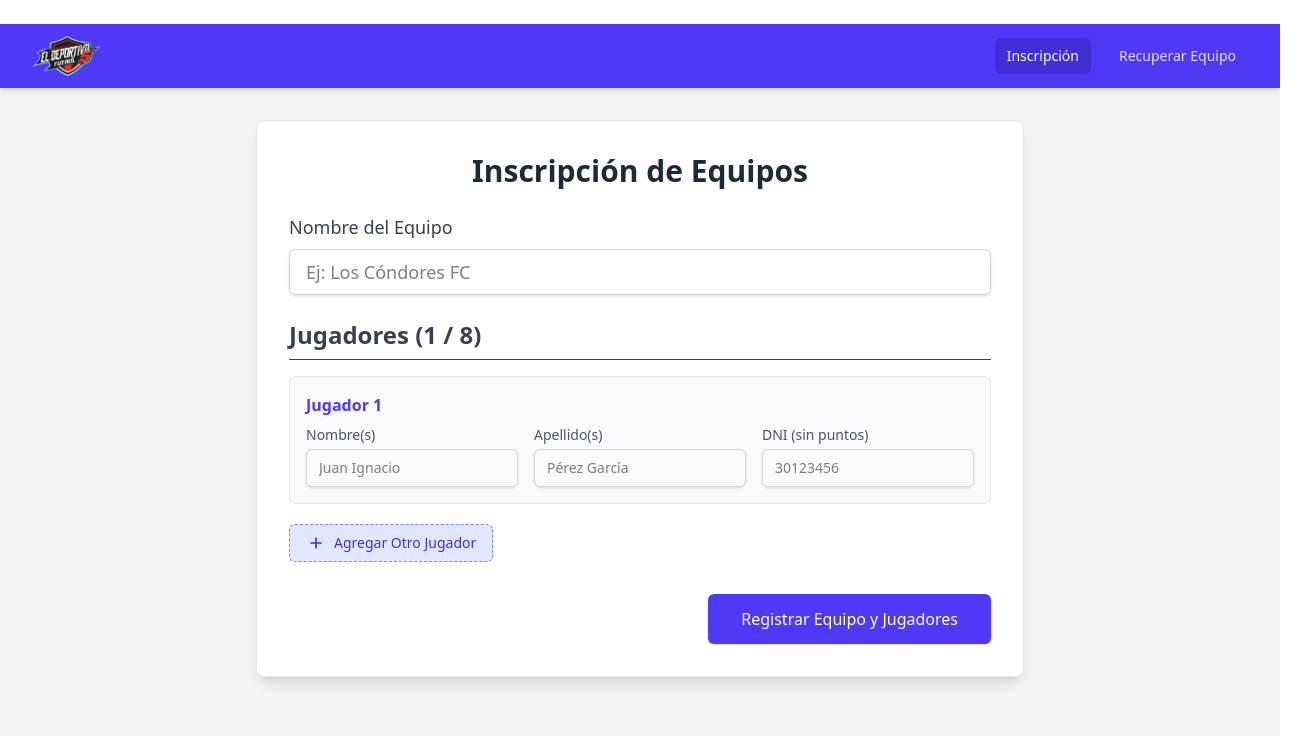
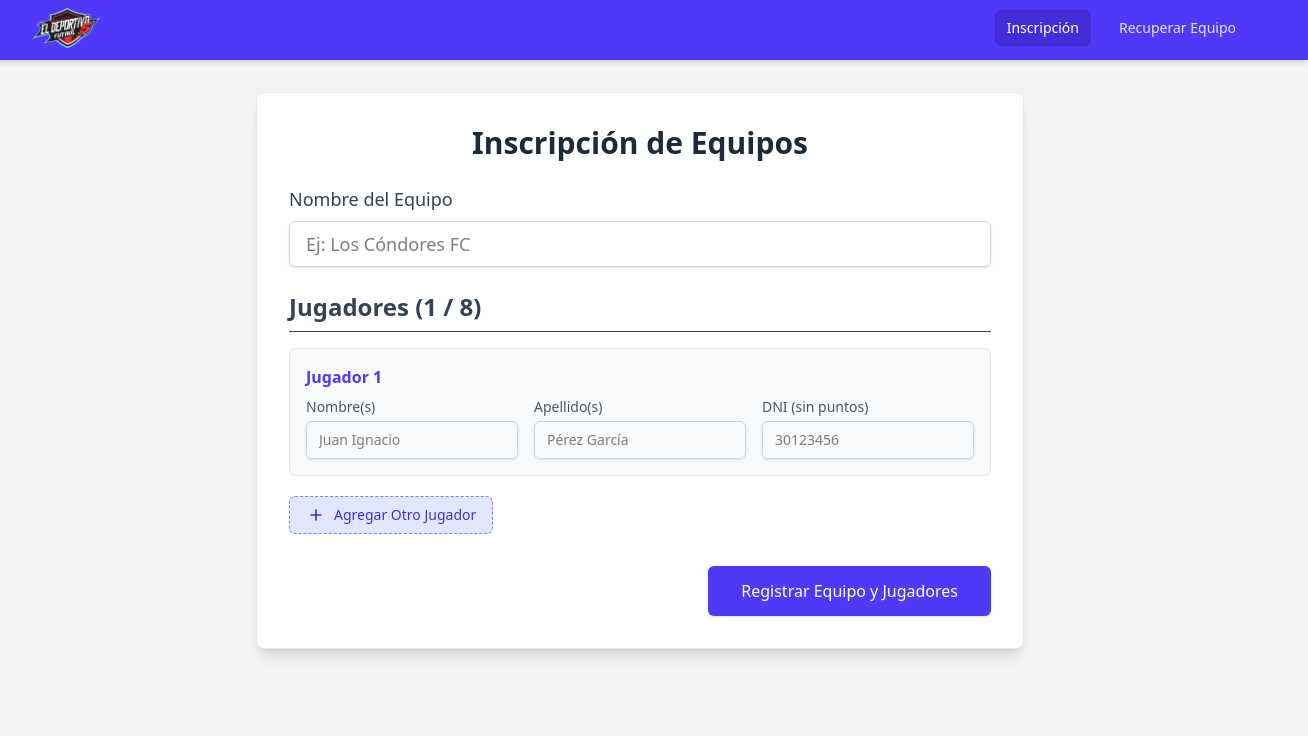
Before and after one commit to adriangz10/deportivo-front, a React (Vite) app: page / in a window 1280 px wide. Shown: the top 736 px of the page, 1308 px wide, since content can reach past the window. Built offline with nearby package versions, Linux system fonts and the light colour scheme.

Commit message:
Mejorando el header

```diff
--- a/src/App.css
+++ /dev/null
@@ -1 +0,0 @@
-@import "tailwindcss";
--- a/src/index.css
+++ b/src/index.css
@@ -1,6 +1,8 @@
 @import "tailwindcss";
+
 /* index.css */
-html, body {
-    margin: 0;
-    padding: 0;
-  }
+html,
+body {
+  margin: -14px;
+  padding: -14px;
+}
```
